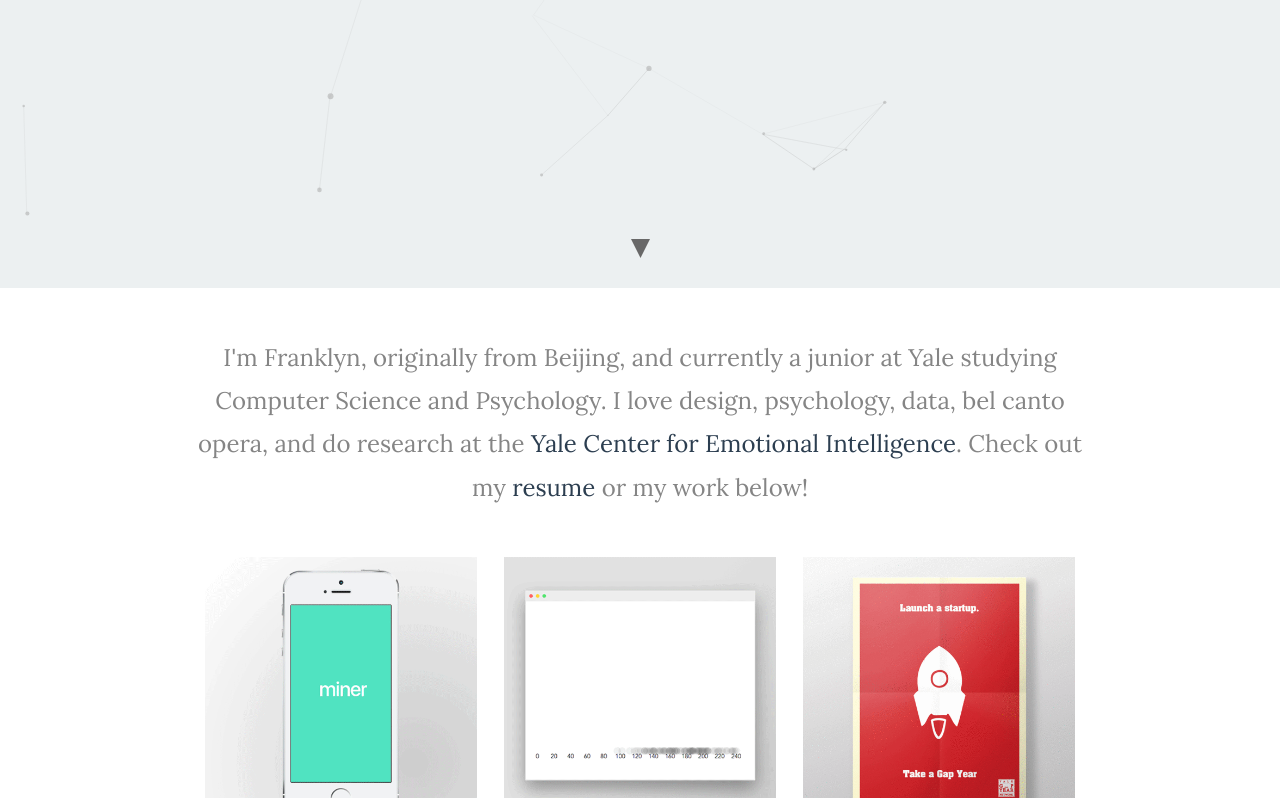
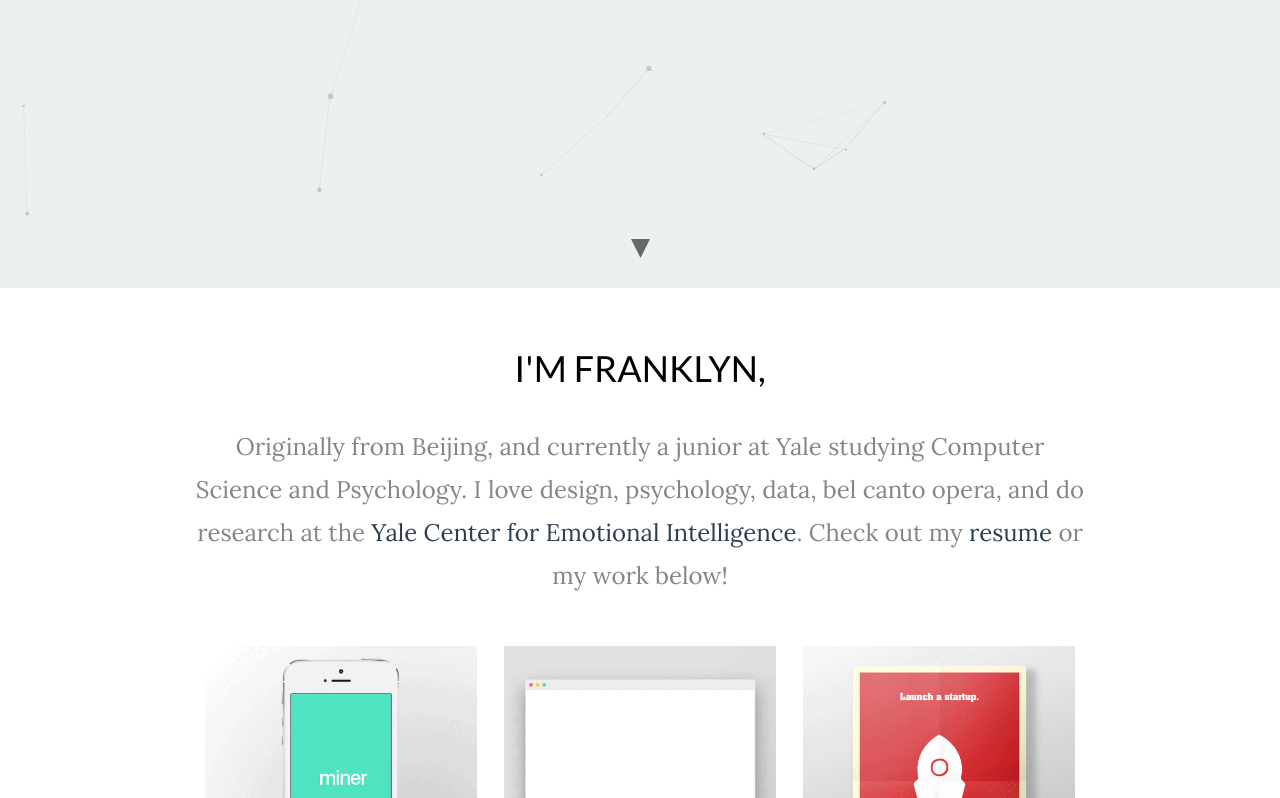
Before and after one commit to zfranklyn/franklyn, a plain HTML site: page index.html in a window 1280 px wide. Shown: the part 512-1310 px from the top of the page. Drawn offline with Linux system fonts and the light colour scheme; a web font is replaced by a local one.

Commit message:
new resume, updated title

```diff
--- a/css/style.css
+++ b/css/style.css
@@ -31,6 +31,7 @@ h4 {
 	font-family: "Lato", sans-serif;
 	font-weight:400;
 	font-size:1.5em;
+	margin: 0 auto;
 }
 
 .full-image {
--- a/index.html
+++ b/index.html
@@ -43,7 +43,8 @@
 
 		<a name="intro" id="intro"></a>
 			<div class="intro">
-				<p class="serif">I'm Franklyn, originally from Beijing, and currently a junior at Yale studying Computer Science and Psychology. I love design, psychology, data, bel canto opera, and do research at the <a class="highlight" href="http://www.ei.yale.edu" target="_blank" >Yale Center for Emotional Intelligence</a>. Check out my <a class="highlight" href="./assets/fz_resume_N.pdf" target="_blank" >resume</a> or my work below!
+				<h4>I'M FRANKLYN,</h4>
+				<p class="serif">Originally from Beijing, and currently a junior at Yale studying Computer Science and Psychology. I love design, psychology, data, bel canto opera, and do research at the <a class="highlight" href="http://www.ei.yale.edu" target="_blank" >Yale Center for Emotional Intelligence</a>. Check out my <a class="highlight" href="./assets/fz_resume_N.pdf" target="_blank" >resume</a> or my work below!
 				</p>
 			</div>
 
```
Also changed, not shown: 2 other files.
